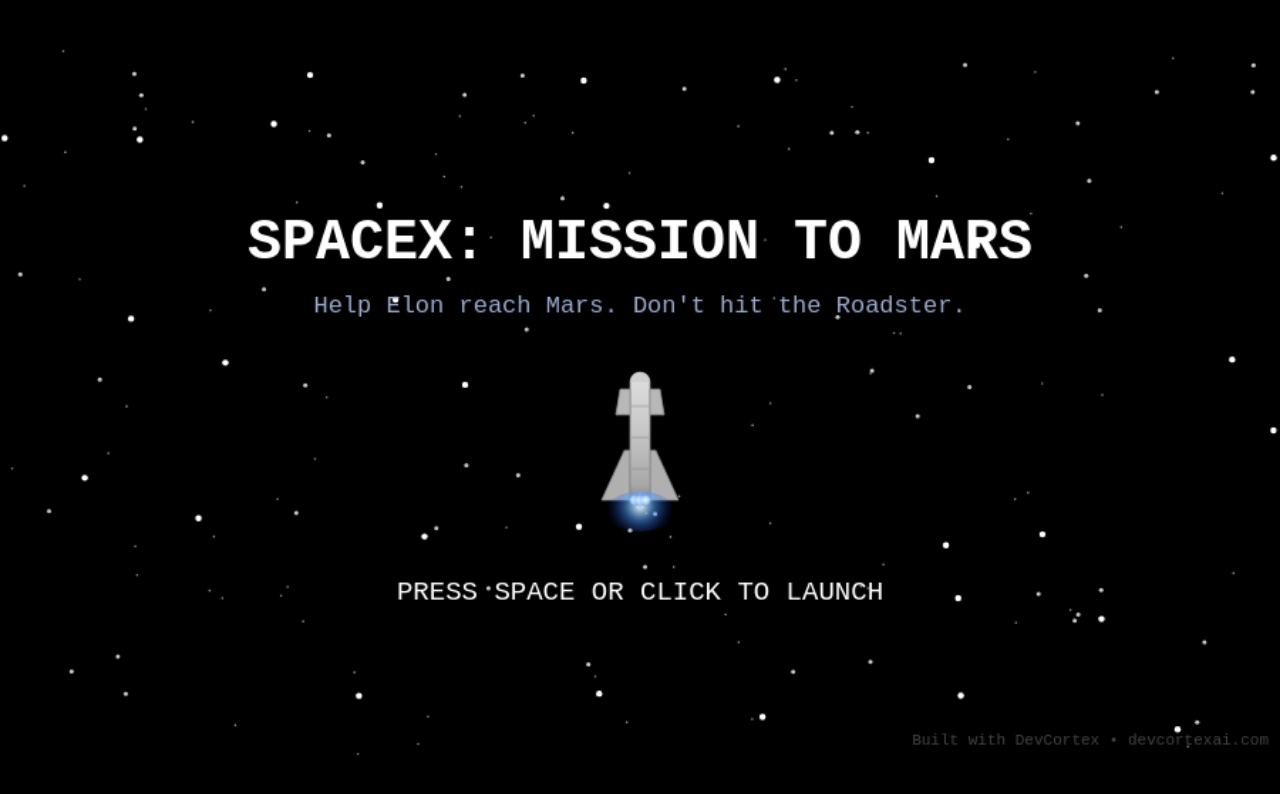
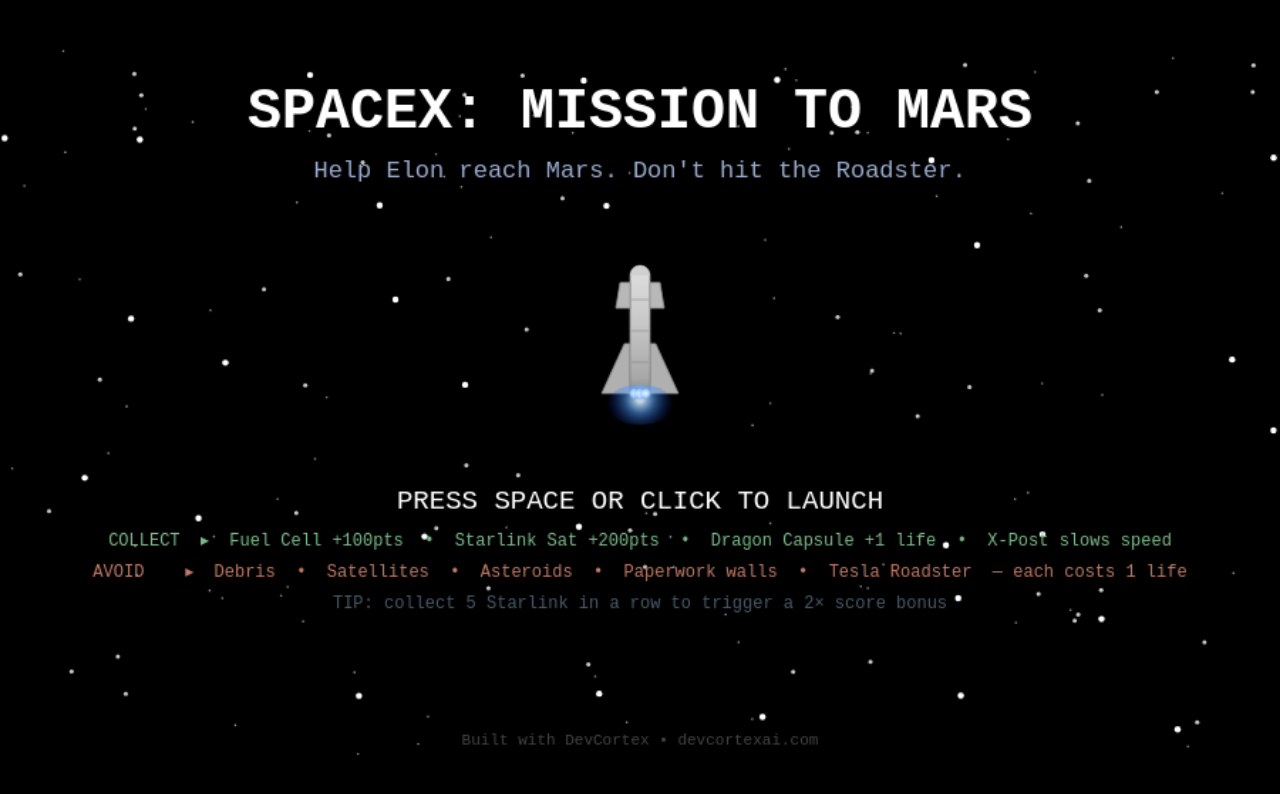
Before and after one commit to mainrobin/SpaceXGame, a plain HTML site: page index.html in a window 1280 px wide. Drawn offline with Linux system fonts and the light colour scheme.

Commit message:
update landing page layout

```diff
--- a/index.html
+++ b/index.html
@@ -1131,26 +1131,46 @@
   drawBackground(ctx);
   ctx.save();
 
+  const cx = CANVAS_WIDTH / 2;
+
   ctx.fillStyle = '#fff';
   ctx.font = 'bold 40px "Courier New", monospace';
   ctx.textAlign = 'center';
-  ctx.fillText('SPACEX: MISSION TO MARS', CANVAS_WIDTH / 2, 150);
+  ctx.fillText('SPACEX: MISSION TO MARS', cx, 58);
 
   ctx.font = '17px "Courier New", monospace';
   ctx.fillStyle = '#99aacc';
-  ctx.fillText("Help Elon reach Mars. Don't hit the Roadster.", CANVAS_WIDTH / 2, 188);
+  ctx.fillText("Help Elon reach Mars. Don't hit the Roadster.", cx, 93);
 
-  _drawTitleShip(ctx, CANVAS_WIDTH / 2, 285);
+  // Ship centred between subtitle (y=93) and launch prompt (y=326)
+  _drawTitleShip(ctx, cx, 210);
 
   const blink = Math.floor(Date.now() / 500) % 2 === 0;
   ctx.fillStyle = blink ? '#fff' : 'rgba(255,255,255,0.4)';
   ctx.font = '19px "Courier New", monospace';
-  ctx.fillText('PRESS SPACE OR CLICK TO LAUNCH', CANVAS_WIDTH / 2, 390);
+  ctx.fillText('PRESS SPACE OR CLICK TO LAUNCH', cx, 326);
+
+  ctx.font = '12px "Courier New", monospace';
+  ctx.fillStyle = '#7bba8a';
+  ctx.fillText(
+    'COLLECT  ▸  Fuel Cell +100pts  •  Starlink Sat +200pts  •  Dragon Capsule +1 life  •  X-Post slows speed',
+    cx, 352
+  );
+  ctx.fillStyle = '#c07a66';
+  ctx.fillText(
+    'AVOID    ▸  Debris  •  Satellites  •  Asteroids  •  Paperwork walls  •  Tesla Roadster  — each costs 1 life',
+    cx, 374
+  );
+  ctx.fillStyle = '#4a5a6a';
+  ctx.fillText(
+    'TIP: collect 5 Starlink in a row to trigger a 2× score bonus',
+    cx, 396
+  );
 
   ctx.fillStyle = '#444';
   ctx.font = '11px "Courier New", monospace';
-  ctx.textAlign = 'right';
-  ctx.fillText('Built with DevCortex • devcortexai.com', CANVAS_WIDTH - 8, CANVAS_HEIGHT - 8);
+  ctx.textAlign = 'center';
+  ctx.fillText('Built with DevCortex • devcortexai.com', cx, CANVAS_HEIGHT - 8);
 
   ctx.restore();
 }
```
